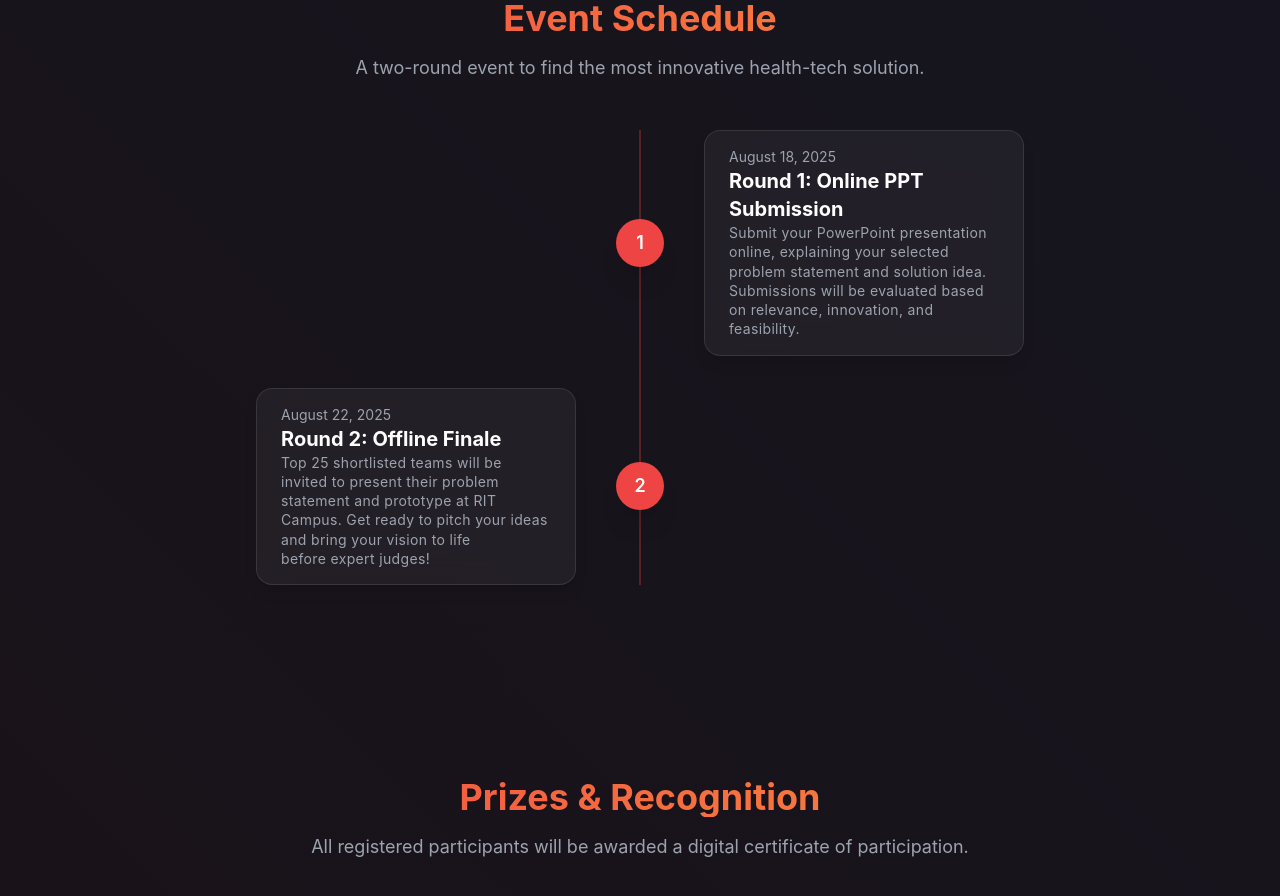
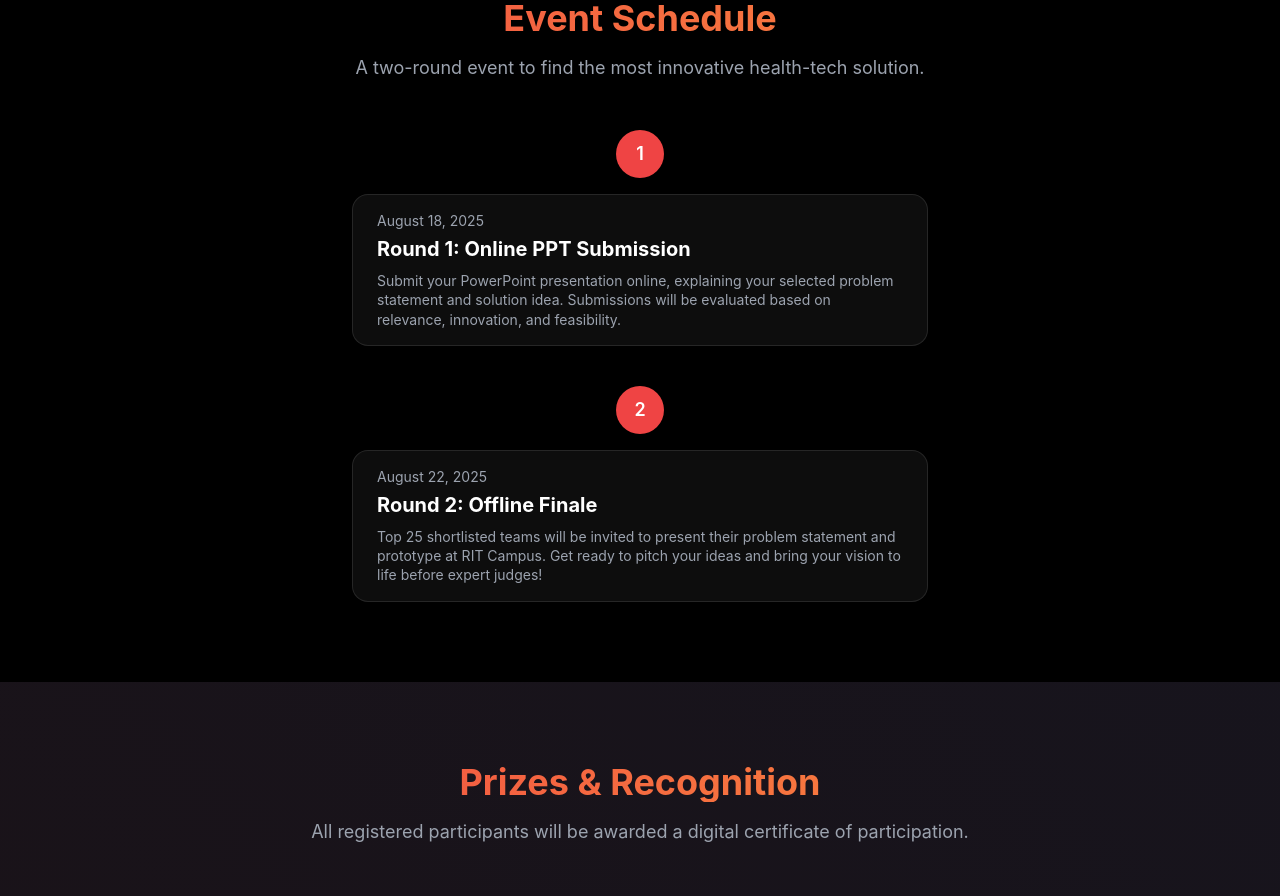
Before and after one commit to PugazhendhiDev/servathon, a React (Vite) app: page / in a window 1280 px wide. Shown: the part 1660-2556 px from the top of the page. Built offline with nearby package versions, Linux system fonts and the light colour scheme.

Commit message:
Minor changes

```diff
--- a/src/pages/home.jsx
+++ b/src/pages/home.jsx
@@ -278,17 +278,40 @@ export default function Home() {
           </section>
 
           {/* Schedule Section */}
-          <section id="schedule" className="py-20 relative">
+          <section id="schedule" className="py-20 bg-black">
             <div className="container mx-auto px-6">
-              <h2 className="section-title">Event Schedule</h2>
-              <p className="section-subtitle">A two-round event to find the most innovative health-tech solution.</p>
-              <div className="max-w-3xl mx-auto">
-                <div className="relative">
-                  <div className="absolute left-1/2 w-0.5 bg-red-500/30 h-full transform -translate-x-1/2"></div>
-                  <div className="mb-8 flex justify-between items-center w-full"><div className="order-1 w-5/12"></div><div className="z-20 flex items-center order-1 bg-red-500 shadow-xl w-12 h-12 rounded-full"><h1 className="mx-auto font-semibold text-lg text-white">1</h1></div><div className="order-1 glass-card w-5/12 px-6 py-4"><p className="text-gray-400 text-sm">August 18, 2025</p><h3 className="font-bold text-white text-xl">Round 1: Online PPT Submission</h3><p className="text-sm leading-snug tracking-wide text-gray-400">Submit your PowerPoint presentation online, explaining your selected problem statement and solution idea.
-                    Submissions will be evaluated based on relevance, innovation, and feasibility.</p></div></div>
-                  <div className="mb-8 flex justify-between flex-row-reverse items-center w-full"><div className="order-1 w-5/12"></div><div className="z-20 flex items-center order-1 bg-red-500 shadow-xl w-12 h-12 rounded-full"><h1 className="mx-auto text-white font-semibold text-lg">2</h1></div><div className="order-1 glass-card w-5/12 px-6 py-4"><p className="text-gray-400 text-sm">August 22, 2025</p><h3 className="font-bold text-white text-xl">Round 2: Offline Finale</h3><p className="text-sm leading-snug tracking-wide text-gray-400">Top 25 shortlisted teams will be invited to present their problem statement and prototype at RIT Campus.
-                    Get ready to pitch your ideas and bring your vision to life before expert judges!</p></div></div>
+              <h2 className="section-title text-white text-center">Event Schedule</h2>
+              <p className="section-subtitle text-gray-400 text-center mb-12">
+                A two-round event to find the most innovative health-tech solution.
+              </p>
+
+              {/* Round 1 */}
+              <div className="mb-10 flex flex-col items-center">
+                <div className="bg-red-500 shadow-xl w-12 h-12 rounded-full flex items-center justify-center mb-4">
+                  <h1 className="text-white font-semibold text-lg">1</h1>
+                </div>
+                <div className="glass-card w-full max-w-xl px-6 py-4">
+                  <p className="text-gray-400 text-sm mb-1">August 18, 2025</p>
+                  <h3 className="font-bold text-white text-xl mb-2">Round 1: Online PPT Submission</h3>
+                  <p className="text-sm text-gray-400 leading-snug">
+                    Submit your PowerPoint presentation online, explaining your selected problem statement and solution idea.
+                    Submissions will be evaluated based on relevance, innovation, and feasibility.
+                  </p>
+                </div>
+              </div>
+
+              {/* Round 2 */}
+              <div className="flex flex-col items-center">
+                <div className="bg-red-500 shadow-xl w-12 h-12 rounded-full flex items-center justify-center mb-4">
+                  <h1 className="text-white font-semibold text-lg">2</h1>
+                </div>
+                <div className="glass-card w-full max-w-xl px-6 py-4">
+                  <p className="text-gray-400 text-sm mb-1">August 22, 2025</p>
+                  <h3 className="font-bold text-white text-xl mb-2">Round 2: Offline Finale</h3>
+                  <p className="text-sm text-gray-400 leading-snug">
+                    Top 25 shortlisted teams will be invited to present their problem statement and prototype at RIT Campus.
+                    Get ready to pitch your ideas and bring your vision to life before expert judges!
+                  </p>
                 </div>
               </div>
             </div>
```
